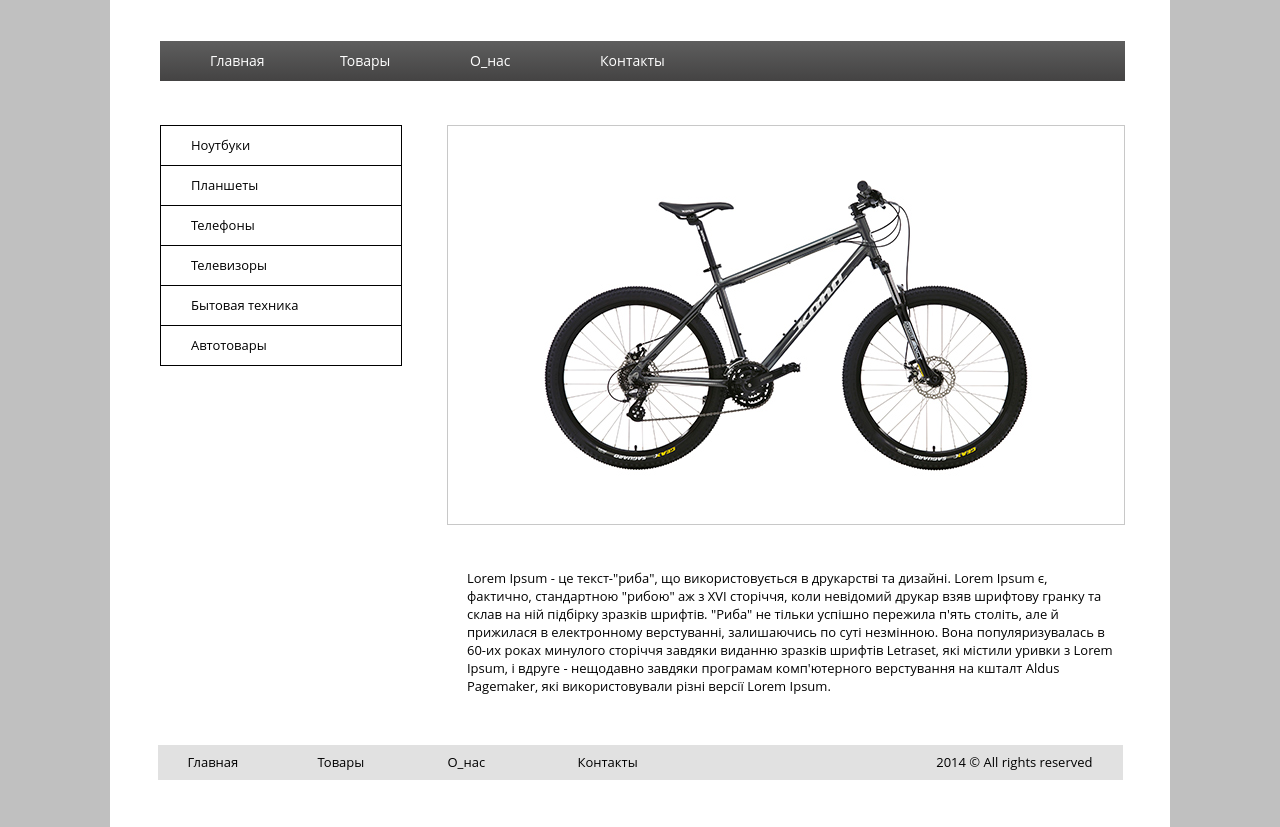
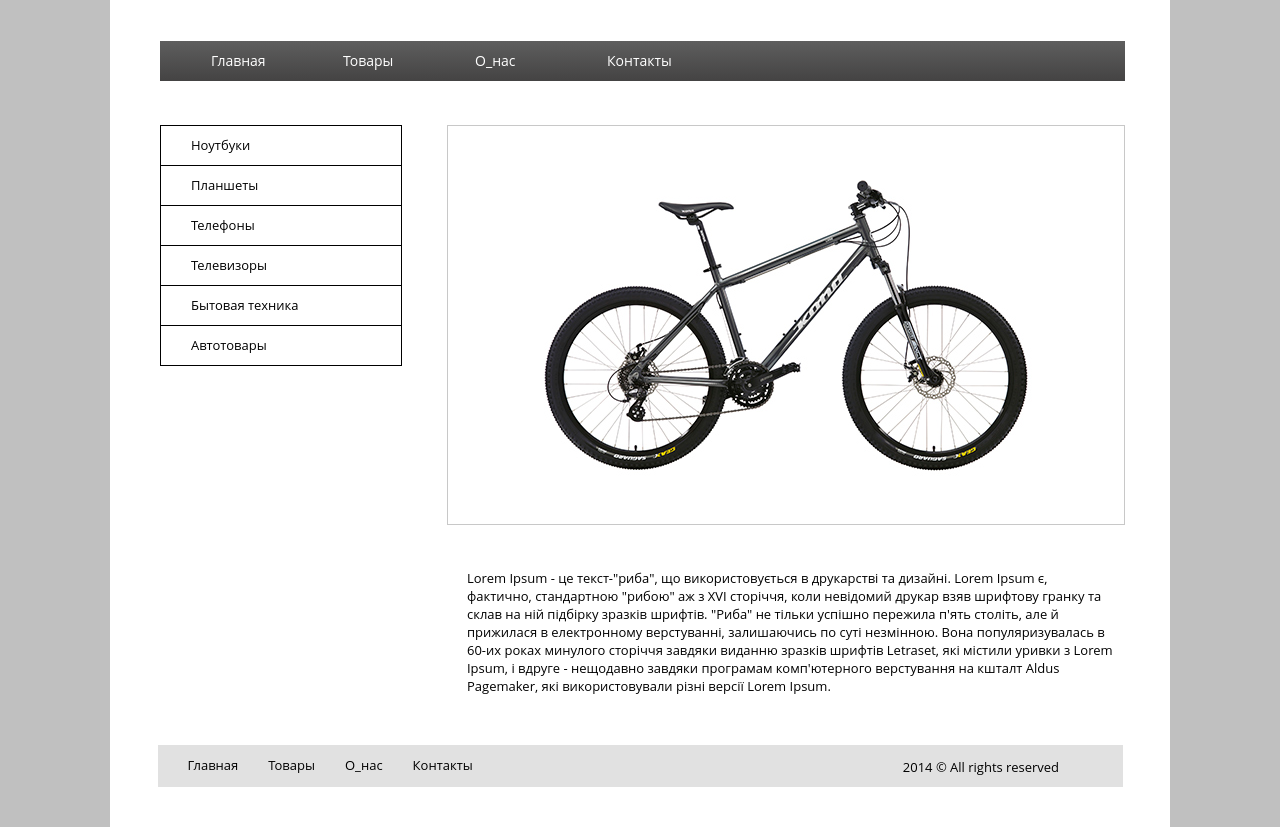
Before and after one commit to ollivver/homework, a plain HTML site: page homework3/index.html in a window 1280 px wide. Shown: the part 123-950 px from the top of the page. Drawn offline with Linux system fonts and the light colour scheme.

Commit message:
remarks corrected

```diff
--- a/homework3/css/styles.css
+++ b/homework3/css/styles.css
@@ -71,6 +71,8 @@ nav .menu ul li a {
 	width: 80px;
 	margin-left: 20px;
 	padding: 11px 0 11px 30px;
+	border-left: 1px solid transparent;  /* transparent borders serves       */
+	border-right: 1px solid transparent; /* to eliminate the jump menu items */
 	text-decoration: none;
 	color: #fff;
 	background: #575757; /* For browsers that do not support gradients */
@@ -135,18 +137,26 @@ nav .menu ul li a:hover {
 	list-style: none;
 }
 
+/* supporting class for vertical alignment */
+.footer-area:before {
+	height: 100%;
+	vertical-align: middle;
+}
+
+.footer-area .center {
+	display: inline-block;
+	vertical-align: middle;
+}
+/* end of utility class for vertical alignment */
+
 .footer-area ul li {
-	display: block;
 	float: left;
 	padding-left: 30px;
 }
 
 .footer-area ul li a {
-	display: inline-block;
-	float: left;
 	width: 100px;
 	text-decoration: none;
-	line-height: 1;
 	color: #000;
 }
 
@@ -155,17 +165,15 @@ nav .menu ul li a:hover {
 }
 
 .footer-area p {
-	padding-right: 30px;
-	text-align: right;
+	padding-left: 430px;
 	color: #000;
-	line-height: 1;
 }
 
 /* article */
 article .center img {
 	width: 667px;
 	height: 400px;
-border: 1px solid #c8c8c8;
+	border: 1px solid #c8c8c8;
 }
 
 .content p  {
--- a/homework3/index.html
+++ b/homework3/index.html
@@ -55,12 +55,12 @@
 
 		    <div class="footer-area">
 			    <ul>
-				    <li><a href="#">Главная</a></li>
-				    <li><a href="#">Товары</a></li>
-				    <li><a href="#">О_нас</a></li>
-				    <li><a href="#">Контакты</a></li>
+				    <li class="center"><a href="#">Главная</a></li>
+				    <li class="center"><a href="#">Товары</a></li>
+				    <li class="center"><a href="#">О_нас</a></li>
+				    <li class="center"><a href="#">Контакты</a></li>
 			    </ul>
-			    <p>2014 &copy; All rights reserved</p>
+			    <p class="center">2014 &copy; All rights reserved</p>
 			</div><!-- end of footer-area -->
 
 		</footer><!--end of footer-->
```
